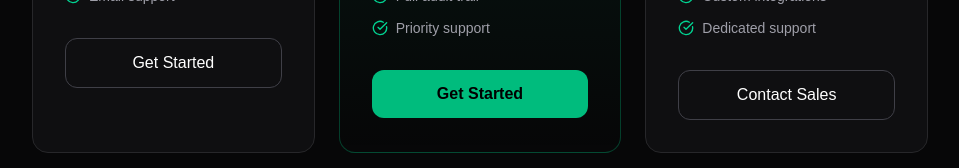
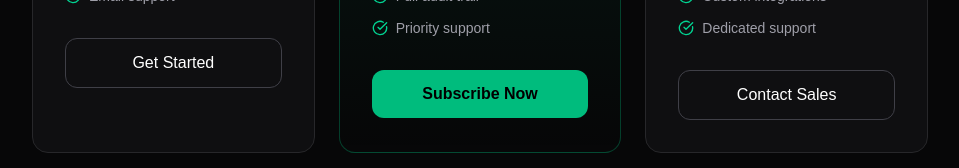
Before and after one commit to dragonstoneenterprise/callready, a Next.js app: page / in a window 1280 px wide. Shown: the part 1927-2095 px from the top of the page, without its empty margins (160-1119 px from the left). Built offline with nearby package versions, Linux system fonts and the light colour scheme.

Commit message:
Add Gumroad subscription link to pricing

```diff
--- a/src/app/page.tsx
+++ b/src/app/page.tsx
@@ -203,7 +203,7 @@ Looking ahead to Q4, we expect revenue of ${data.guidance}.`
                 <li className="flex items-center gap-2"><CheckCircle className="w-4 h-4 text-emerald-400" /> Full audit trail</li>
                 <li className="flex items-center gap-2"><CheckCircle className="w-4 h-4 text-emerald-400" /> Priority support</li>
               </ul>
-              <button onClick={() => setActiveTab("script")} className="w-full py-3 bg-emerald-500 text-black font-semibold rounded-xl hover:bg-emerald-400 transition-colors">Get Started</button>
+              <button onClick={() => window.open("https://9245368029329.gumroad.com/l/callready", "_blank")} className="w-full py-3 bg-emerald-500 text-black font-semibold rounded-xl hover:bg-emerald-400 transition-colors">Subscribe Now</button>
             </div>
             <div className="p-8 bg-zinc-900/50 border border-zinc-800 rounded-2xl">
               <h3 className="text-lg font-semibold text-zinc-400">Enterprise</h3>
```
